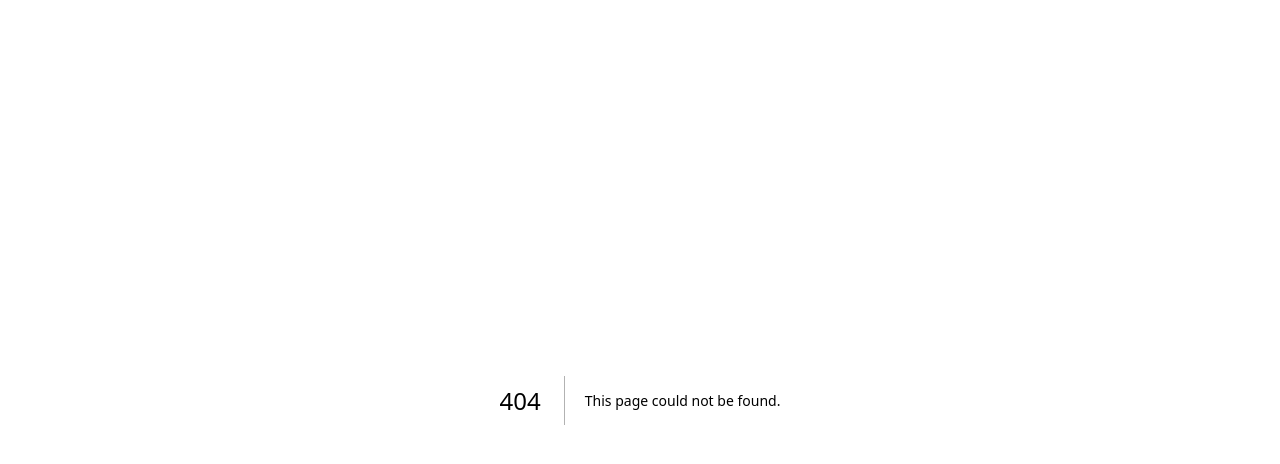
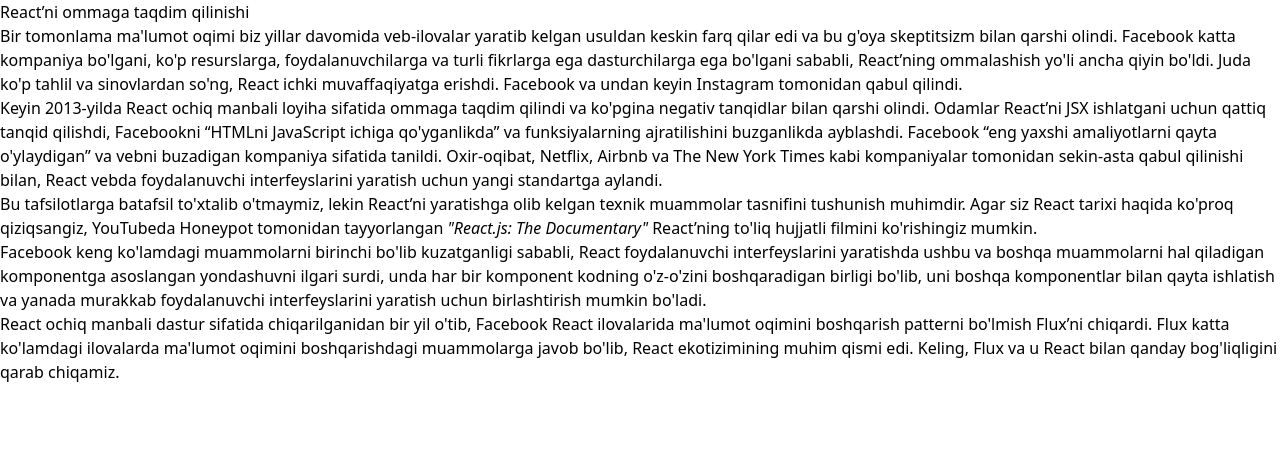
Before and after one commit to RustamovRR/webiston, a Next.js app: page /docs/react/entry-level-stuff/releasing-react in a window 1280 px wide. Before the commit this address had no page. Shown: the top 464 px of the page. Built offline with nearby package versions, Linux system fonts and the light colour scheme.

Commit message:
feat: add 'realeasing-react' page

```diff
--- /dev/null
+++ b/src/pages/docs/react/entry-level-stuff/releasing-react.mdx
@@ -0,0 +1,11 @@
+
+## React’ni ommaga taqdim qilinishi
+Bir tomonlama ma'lumot oqimi biz yillar davomida veb-ilovalar yaratib kelgan usuldan keskin farq qilar edi va bu g'oya skeptitsizm bilan qarshi olindi. Facebook katta kompaniya bo'lgani, ko'p resurslarga, foydalanuvchilarga va turli fikrlarga ega dasturchilarga ega bo'lgani sababli, React’ning ommalashish yo'li ancha qiyin bo'ldi. Juda ko'p tahlil va sinovlardan so'ng, React ichki muvaffaqiyatga erishdi. Facebook va undan keyin Instagram tomonidan qabul qilindi.
+
+Keyin 2013-yilda React ochiq manbali loyiha sifatida ommaga taqdim qilindi va ko'pgina negativ tanqidlar bilan qarshi olindi. Odamlar React’ni JSX ishlatgani uchun qattiq tanqid qilishdi, Facebookni “HTMLni JavaScript ichiga qo'yganlikda” va funksiyalarning ajratilishini buzganlikda ayblashdi. Facebook “eng yaxshi amaliyotlarni qayta o'ylaydigan” va vebni buzadigan kompaniya sifatida tanildi. Oxir-oqibat, Netflix, Airbnb va The New York Times kabi kompaniyalar tomonidan sekin-asta qabul qilinishi bilan, React vebda foydalanuvchi interfeyslarini yaratish uchun yangi standartga aylandi.
+
+Bu tafsilotlarga batafsil to'xtalib o'tmaymiz, lekin React’ni yaratishga olib kelgan texnik muammolar tasnifini tushunish muhimdir. Agar siz React tarixi haqida ko'proq qiziqsangiz, YouTubeda Honeypot tomonidan tayyorlangan *"React.js: The Documentary"* React’ning to'liq hujjatli filmini ko'rishingiz mumkin.
+
+Facebook keng ko'lamdagi muammolarni birinchi bo'lib kuzatganligi sababli, React foydalanuvchi interfeyslarini yaratishda ushbu va boshqa muammolarni hal qiladigan komponentga asoslangan yondashuvni ilgari surdi, unda har bir komponent kodning o'z-o'zini boshqaradigan birligi bo'lib, uni boshqa komponentlar bilan qayta ishlatish va yanada murakkab foydalanuvchi interfeyslarini yaratish uchun birlashtirish mumkin bo'ladi.
+
+React ochiq manbali dastur sifatida chiqarilganidan bir yil o'tib, Facebook React ilovalarida ma'lumot oqimini boshqarish patterni bo'lmish Flux’ni chiqardi. Flux katta ko'lamdagi ilovalarda ma'lumot oqimini boshqarishdagi muammolarga javob bo'lib, React ekotizimining muhim qismi edi. Keling, Flux va u React bilan qanday bog'liqligini qarab chiqamiz.
```
Also changed, not shown: src/pages/docs/react/entry-level-stuff/_meta.json (+4 -3 lines), src/pages/docs/react/entry-level-stuff/react-value-proposition.mdx (line endings or trailing spaces), 1 other file (tests, documents, lock files or other folders).
